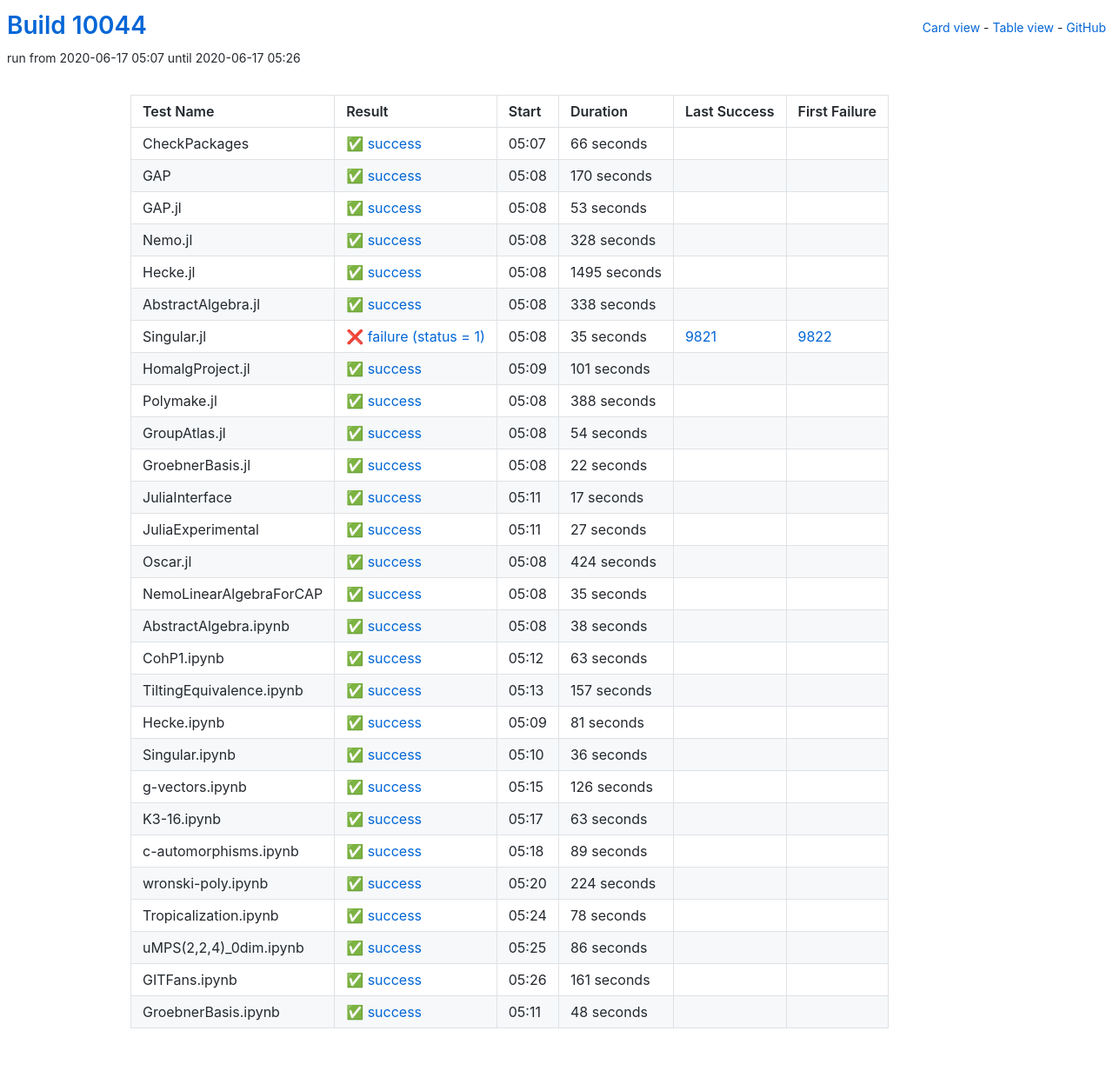
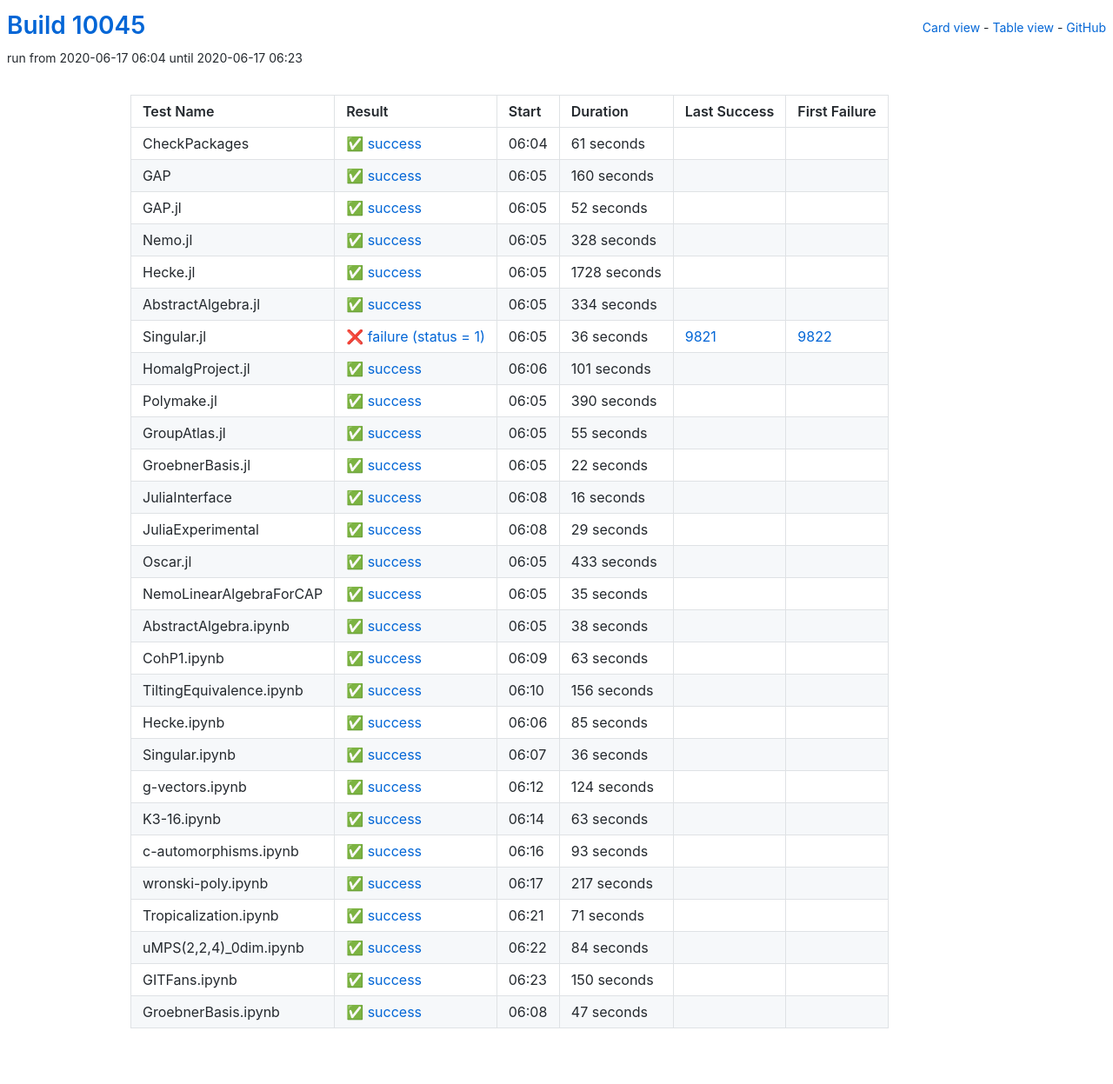
Before and after one commit to oscar-system/oscar-ci-status, a Jekyll site: the page built from table.html, in a window 1280 px wide. Shown: the whole page at 87% size. Built offline with Jekyll 4.4.1, drawn with Linux system fonts in a browser that asks for light colours.

Commit message:
Build #10045

```diff
--- a/_data/ci.yml
+++ b/_data/ci.yml
@@ -1,6 +1,6 @@
 ---
-build: 10044
-build_url: https://oscarci.mathematik.uni-kl.de/job/oscar/10044/
+build: 10045
+build_url: https://oscarci.mathematik.uni-kl.de/job/oscar/10045/
 job: oscar
 organization: oscar-system
 repo: oscar-ci-status
@@ -8,44 +8,44 @@
 tests:
 - name: CheckPackages
   id: checkpackages
-  log: https://oscarci.mathematik.uni-kl.de/job/oscar/10044/artifact/logs/build-10044/CheckPackages.log
-  start: 2020-06-17 05:07
+  log: https://oscarci.mathematik.uni-kl.de/job/oscar/10045/artifact/logs/build-10045/CheckPackages.log
+  start: 2020-06-17 06:04
   success: true
   exitcode: 0
   status: success
-  duration: 66
+  duration: 61
   last_success: false
   last_success_url:
   first_failure: false
   first_failure_url:
 - name: GAP
   id: gap
-  log: https://oscarci.mathematik.uni-kl.de/job/oscar/10044/artifact/logs/build-10044/GAP.log
-  start: 2020-06-17 05:08
+  log: https://oscarci.mathematik.uni-kl.de/job/oscar/10045/artifact/logs/build-10045/GAP.log
+  start: 2020-06-17 06:05
   success: true
   exitcode: 0
   status: success
-  duration: 170
+  duration: 160
   last_success: false
   last_success_url:
   first_failure: false
   first_failure_url:
 - name: GAP.jl
   id: gap-jl
-  log: https://oscarci.mathematik.uni-kl.de/job/oscar/10044/artifact/logs/build-10044/GAP.jl.log
-  start: 2020-06-17 05:08
+  log: https://oscarci.mathematik.uni-kl.de/job/oscar/10045/artifact/logs/build-10045/GAP.jl.log
+  start: 2020-06-17 06:05
   success: true
   exitcode: 0
   status: success
-  duration: 53
+  duration: 52
   last_success: false
   last_success_url:
   first_failure: false
   first_failure_url:
 - name: Nemo.jl
   id: nemo-jl
-  log: https://oscarci.mathematik.uni-kl.de/job/oscar/10044/artifact/logs/build-10044/Nemo.jl.log
-  start: 2020-06-17 05:08
+  log: https://oscarci.mathematik.uni-kl.de/job/oscar/10045/artifact/logs/build-10045/Nemo.jl.log
+  start: 2020-06-17 06:05
   success: true
   exitcode: 0
   status: success
@@ -56,44 +56,44 @@
   first_failure_url:
 - name: Hecke.jl
   id: hecke-jl
-  log: https://oscarci.mathematik.uni-kl.de/job/oscar/10044/artifact/logs/build-10044/Hecke.jl.log
-  start: 2020-06-17 05:08
+  log: https://oscarci.mathematik.uni-kl.de/job/oscar/10045/artifact/logs/build-10045/Hecke.jl.log
+  start: 2020-06-17 06:05
   success: true
   exitcode: 0
   status: success
-  duration: 1495
+  duration: 1728
   last_success: false
   last_success_url:
   first_failure: false
   first_failure_url:
 - name: AbstractAlgebra.jl
   id: abstractalgebra-jl
-  log: https://oscarci.mathematik.uni-kl.de/job/oscar/10044/artifact/logs/build-10044/AbstractAlgebra.jl.log
-  start: 2020-06-17 05:08
+  log: https://oscarci.mathematik.uni-kl.de/job/oscar/10045/artifact/logs/build-10045/AbstractAlgebra.jl.log
+  start: 2020-06-17 06:05
   success: true
   exitcode: 0
   status: success
-  duration: 338
+  duration: 334
   last_success: false
   last_success_url:
   first_failure: false
   first_failure_url:
 - name: Singular.jl
   id: singular-jl
-  log: https://oscarci.mathematik.uni-kl.de/job/oscar/10044/artifact/logs/build-10044/Singular.jl.log
-  start: 2020-06-17 05:08
+  log: https://oscarci.mathematik.uni-kl.de/job/oscar/10045/artifact/logs/build-10045/Singular.jl.log
+  start: 2020-06-17 06:05
   success: false
   exitcode: 1
   status: failure
-  duration: 35
+  duration: 36
   last_success: 9821
   last_success_url: https://oscarci.mathematik.uni-kl.de/job/oscar/9821/
   first_failure: 9822
   first_failure_url: https://oscarci.mathematik.uni-kl.de/job/oscar/9822/
 - name: HomalgProject.jl
   id: homalgproject-jl
-  log: https://oscarci.mathematik.uni-kl.de/job/oscar/10044/artifact/logs/build-10044/HomalgProject.jl.log
-  start: 2020-06-17 05:09
+  log: https://oscarci.mathematik.uni-kl.de/job/oscar/10045/artifact/logs/build-10045/HomalgProject.jl.log
+  start: 2020-06-17 06:06
   success: true
   exitcode: 0
   status: success
@@ -104,32 +104,32 @@
   first_failure_url:
 - name: Polymake.jl
   id: polymake-jl
-  log: https://oscarci.mathematik.uni-kl.de/job/oscar/10044/artifact/logs/build-10044/Polymake.jl.log
-  start: 2020-06-17 05:08
+  log: https://oscarci.mathematik.uni-kl.de/job/oscar/10045/artifact/logs/build-10045/Polymake.jl.log
+  start: 2020-06-17 06:05
   success: true
   exitcode: 0
   status: success
-  duration: 388
+  duration: 390
   last_success: false
   last_success_url:
   first_failure: false
   first_failure_url:
 - name: GroupAtlas.jl
   id: groupatlas-jl
-  log: https://oscarci.mathematik.uni-kl.de/job/oscar/10044/artifact/logs/build-10044/GroupAtlas.jl.log
-  start: 2020-06-17 05:08
+  log: https://oscarci.mathematik.uni-kl.de/job/oscar/10045/artifact/logs/build-10045/GroupAtlas.jl.log
+  start: 2020-06-17 06:05
   success: true
   exitcode: 0
   status: success
-  duration: 54
+  duration: 55
   last_success: false
   last_success_url:
   first_failure: false
   first_failure_url:
 - name: GroebnerBasis.jl
   id: groebnerbasis-jl
-  log: https://oscarci.mathematik.uni-kl.de/job/oscar/10044/artifact/logs/build-10044/GroebnerBasis.jl.log
-  start: 2020-06-17 05:08
+  log: https://oscarci.mathematik.uni-kl.de/job/oscar/10045/artifact/logs/build-10045/GroebnerBasis.jl.log
+  start: 2020-06-17 06:05
   success: true
   exitcode: 0
   status: success
@@ -140,44 +140,44 @@
   first_failure_url:
 - name: JuliaInterface
   id: juliainterface
-  log: https://oscarci.mathematik.uni-kl.de/job/oscar/10044/artifact/logs/build-10044/JuliaInterface.log
-  start: 2020-06-17 05:11
+  log: https://oscarci.mathematik.uni-kl.de/job/oscar/10045/artifact/logs/build-10045/JuliaInterface.log
+  start: 2020-06-17 06:08
   success: true
   exitcode: 0
   status: success
-  duration: 17
+  duration: 16
   last_success: false
   last_success_url:
   first_failure: false
   first_failure_url:
 - name: JuliaExperimental
   id: juliaexperimental
-  log: https://oscarci.mathematik.uni-kl.de/job/oscar/10044/artifact/logs/build-10044/JuliaExperimental.log
-  start: 2020-06-17 05:11
+  log: https://oscarci.mathematik.uni-kl.de/job/oscar/10045/artifact/logs/build-10045/JuliaExperimental.log
+  start: 2020-06-17 06:08
   success: true
   exitcode: 0
   status: success
-  duration: 27
+  duration: 29
   last_success: false
   last_success_url:
   first_failure: false
   first_failure_url:
 - name: Oscar.jl
   id: oscar-jl
-  log: https://oscarci.mathematik.uni-kl.de/job/oscar/10044/artifact/logs/build-10044/Oscar.jl.log
-  start: 2020-06-17 05:08
+  log: https://oscarci.mathematik.uni-kl.de/job/oscar/10045/artifact/logs/build-10045/Oscar.jl.log
+  start: 2020-06-17 06:05
   success: true
   exitcode: 0
   status: success
-  duration: 424
+  duration: 433
   last_success: false
   last_success_url:
   first_failure: false
   first_failure_url:
 - name: NemoLinearAlgebraForCAP
   id: nemolinearalgebraforcap
-  log: https://oscarci.mathematik.uni-kl.de/job/oscar/10044/artifact/logs/build-10044/NemoLinearAlgebraForCAP.log
-  start: 2020-06-17 05:08
+  log: https://oscarci.mathematik.uni-kl.de/job/oscar/10045/artifact/logs/build-10045/NemoLinearAlgebraForCAP.log
+  start: 2020-06-17 06:05
   success: true
   exitcode: 0
   status: success
@@ -188,8 +188,8 @@
   first_failure_url:
 - name: AbstractAlgebra.ipynb
   id: abstractalgebra-ipynb
-  log: https://oscarci.mathematik.uni-kl.de/job/oscar/10044/artifact/logs/build-10044/AbstractAlgebra.ipynb.log
-  start: 2020-06-17 05:08
+  log: https://oscarci.mathematik.uni-kl.de/job/oscar/10045/artifact/logs/build-10045/AbstractAlgebra.ipynb.log
+  start: 2020-06-17 06:05
   success: true
   exitcode: 0
   status: success
@@ -200,8 +200,8 @@
   first_failure_url:
 - name: CohP1.ipynb
   id: cohp1-ipynb
-  log: https://oscarci.mathematik.uni-kl.de/job/oscar/10044/artifact/logs/build-10044/CohP1.ipynb.log
-  start: 2020-06-17 05:12
+  log: https://oscarci.mathematik.uni-kl.de/job/oscar/10045/artifact/logs/build-10045/CohP1.ipynb.log
+  start: 2020-06-17 06:09
   success: true
   exitcode: 0
   status: success
@@ -212,32 +212,32 @@
   first_failure_url:
 - name: TiltingEquivalence.ipynb
   id: tiltingequivalence-ipynb
-  log: https://oscarci.mathematik.uni-kl.de/job/oscar/10044/artifact/logs/build-10044/TiltingEquivalence.ipynb.log
-  start: 2020-06-17 05:13
+  log: https://oscarci.mathematik.uni-kl.de/job/oscar/10045/artifact/logs/build-10045/TiltingEquivalence.ipynb.log
+  start: 2020-06-17 06:10
   success: true
   exitcode: 0
   status: success
-  duration: 157
+  duration: 156
   last_success: false
   last_success_url:
   first_failure: false
   first_failure_url:
 - name: Hecke.ipynb
   id: hecke-ipynb
-  log: https://oscarci.mathematik.uni-kl.de/job/oscar/10044/artifact/logs/build-10044/Hecke.ipynb.log
-  start: 2020-06-17 05:09
+  log: https://oscarci.mathematik.uni-kl.de/job/oscar/10045/artifact/logs/build-10045/Hecke.ipynb.log
+  start: 2020-06-17 06:06
   success: true
   exitcode: 0
   status: success
-  duration: 81
+  duration: 85
   last_success: false
   last_success_url:
   first_failure: false
   first_failure_url:
 - name: Singular.ipynb
   id: singular-ipynb
-  log: https://oscarci.mathematik.uni-kl.de/job/oscar/10044/artifact/logs/build-10044/Singular.ipynb.log
-  start: 2020-06-17 05:10
+  log: https://oscarci.mathematik.uni-kl.de/job/oscar/10045/artifact/logs/build-10045/Singular.ipynb.log
+  start: 2020-06-17 06:07
   success: true
   exitcode: 0
   status: success
@@ -248,20 +248,20 @@
   first_failure_url:
 - name: g-vectors.ipynb
   id: g-vectors-ipynb
-  log: https://oscarci.mathematik.uni-kl.de/job/oscar/10044/artifact/logs/build-10044/g-vectors.ipynb.log
-  start: 2020-06-17 05:15
+  log: https://oscarci.mathematik.uni-kl.de/job/oscar/10045/artifact/logs/build-10045/g-vectors.ipynb.log
+  start: 2020-06-17 06:12
   success: true
   exitcode: 0
   status: success
-  duration: 126
+  duration: 124
   last_success: false
   last_success_url:
   first_failure: false
   first_failure_url:
 - name: K3-16.ipynb
   id: k3-16-ipynb
-  log: https://oscarci.mathematik.uni-kl.de/job/oscar/10044/artifact/logs/build-10044/K3-16.ipynb.log
-  start: 2020-06-17 05:17
+  log: https://oscarci.mathematik.uni-kl.de/job/oscar/10045/artifact/logs/build-10045/K3-16.ipynb.log
+  start: 2020-06-17 06:14
   success: true
   exitcode: 0
   status: success
@@ -272,72 +272,72 @@
   first_failure_url:
 - name: c-automorphisms.ipynb
   id: c-automorphisms-ipynb
-  log: https://oscarci.mathematik.uni-kl.de/job/oscar/10044/artifact/logs/build-10044/c-automorphisms.ipynb.log
-  start: 2020-06-17 05:18
+  log: https://oscarci.mathematik.uni-kl.de/job/oscar/10045/artifact/logs/build-10045/c-automorphisms.ipynb.log
+  start: 2020-06-17 06:16
   success: true
   exitcode: 0
   status: success
-  duration: 89
+  duration: 93
   last_success: false
   last_success_url:
   first_failure: false
   first_failure_url:
 - name: wronski-poly.ipynb
   id: wronski-poly-ipynb
-  log: https://oscarci.mathematik.uni-kl.de/job/oscar/10044/artifact/logs/build-10044/wronski-poly.ipynb.log
-  start: 2020-06-17 05:20
+  log: https://oscarci.mathematik.uni-kl.de/job/oscar/10045/artifact/logs/build-10045/wronski-poly.ipynb.log
+  start: 2020-06-17 06:17
   success: true
   exitcode: 0
   status: success
-  duration: 224
+  duration: 217
   last_success: false
   last_success_url:
   first_failure: false
   first_failure_url:
 - name: Tropicalization.ipynb
   id: tropicalization-ipynb
-  log: https://oscarci.mathematik.uni-kl.de/job/oscar/10044/artifact/logs/build-10044/Tropicalization.ipynb.log
-  start: 2020-06-17 05:24
+  log: https://oscarci.mathematik.uni-kl.de/job/oscar/10045/artifact/logs/build-10045/Tropicalization.ipynb.log
+  start: 2020-06-17 06:21
   success: true
   exitcode: 0
   status: success
-  duration: 78
+  duration: 71
   last_success: false
   last_success_url:
   first_failure: false
   first_failure_url:
 - name: uMPS(2,2,4)_0dim.ipynb
   id: umps-2-2-4-0dim-ipynb
-  log: https://oscarci.mathematik.uni-kl.de/job/oscar/10044/artifact/logs/build-10044/uMPS-2-2-4-_0dim.ipynb.log
-  start: 2020-06-17 05:25
+  log: https://oscarci.mathematik.uni-kl.de/job/oscar/10045/artifact/logs/build-10045/uMPS-2-2-4-_0dim.ipynb.log
+  start: 2020-06-17 06:22
   success: true
   exitcode: 0
   status: success
-  duration: 86
+  duration: 84
   last_success: false
   last_success_url:
   first_failure: false
   first_failure_url:
 - name: GITFans.ipynb
   id: gitfans-ipynb
-  log: https://oscarci.mathematik.uni-kl.de/job/oscar/10044/artifact/logs/build-10044/GITFans.ipynb.log
-  start: 2020-06-17 05:26
+  log: https://oscarci.mathematik.uni-kl.de/job/oscar/10045/artifact/logs/build-10045/GITFans.ipynb.log
+  start: 2020-06-17 06:23
   success: true
   exitcode: 0
   status: success
-  duration: 161
+  duration: 150
   last_success: false
   last_success_url:
   first_failure: false
   first_failure_url:
 - name: GroebnerBasis.ipynb
   id: groebnerbasis-ipynb
-  log: https://oscarci.mathematik.uni-kl.de/job/oscar/10044/artifact/logs/build-10044/GroebnerBasis.ipynb.log
-  start: 2020-06-17 05:11
+  log: https://oscarci.mathematik.uni-kl.de/job/oscar/10045/artifact/logs/build-10045/GroebnerBasis.ipynb.log
+  start: 2020-06-17 06:08
   success: true
   exitcode: 0
   status: success
-  duration: 48
+  duration: 47
   last_success: false
   last_success_url:
   first_failure: false
```
Also changed, not shown: README.md.
